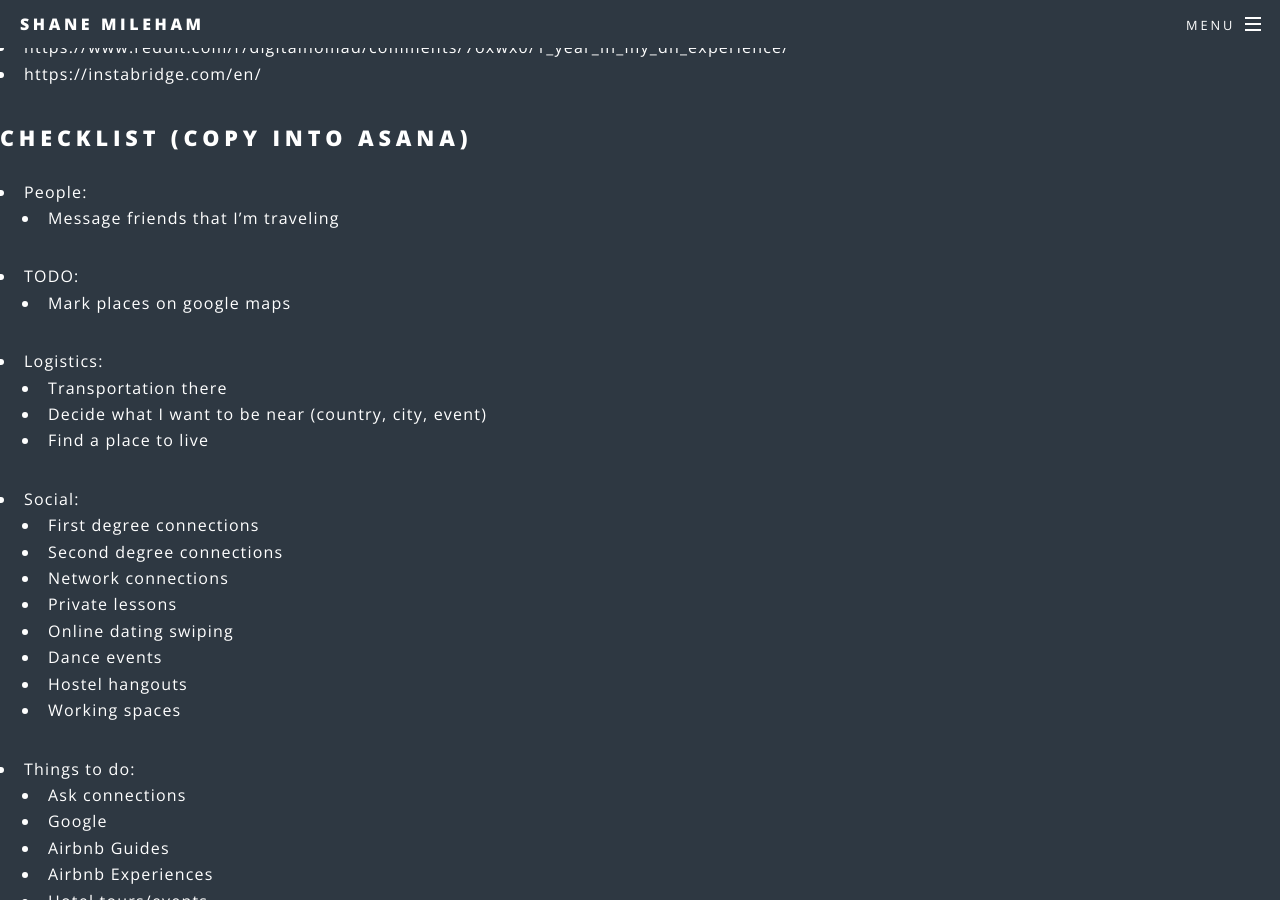
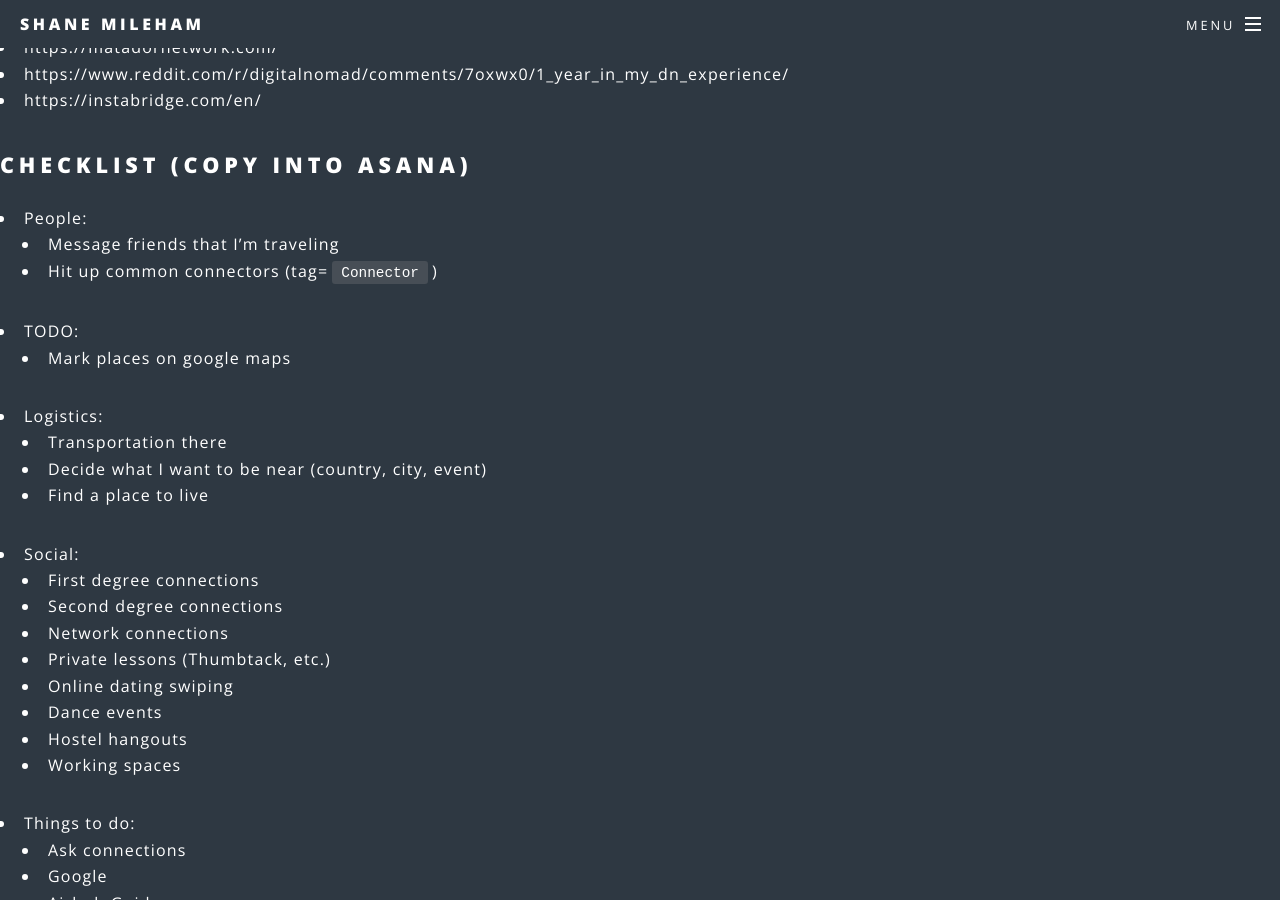
Before and after one commit to shanemileham/shanemileham.github.io, a Jekyll site: the page built from _kb/travel/planning.md, in a window 1280 px wide and 900 px high, scrolled down 4028 px. Built offline with Jekyll 4.4.1, drawn with Linux system fonts in a browser that asks for light colours; comment, search, counter and statistics services are not loaded.

Commit message:
Updated travel planning

```diff
--- a/_kb/travel/planning.md
+++ b/_kb/travel/planning.md
@@ -129,6 +130,7 @@ _Note: The [Chase Sapphire Reserve](https://creditcards.chase.com/rewards-credit
 ## CHECKLIST (Copy into Asana)
 - People:
   - Message friends that I'm traveling
+  - Hit up common connectors (tag=`Connector`)
 - TODO:
   - Mark places on google maps
 - Logistics:
@@ -139,7 +141,7 @@ _Note: The [Chase Sapphire Reserve](https://creditcards.chase.com/rewards-credit
   - First degree connections
   - Second degree connections
   - Network connections
-  - Private lessons
+  - Private lessons (Thumbtack, etc.)
   - Online dating swiping
   - Dance events
   - Hostel hangouts
```
Also changed, not shown: other parts of _kb/travel/planning.md (+1 -0 lines).
